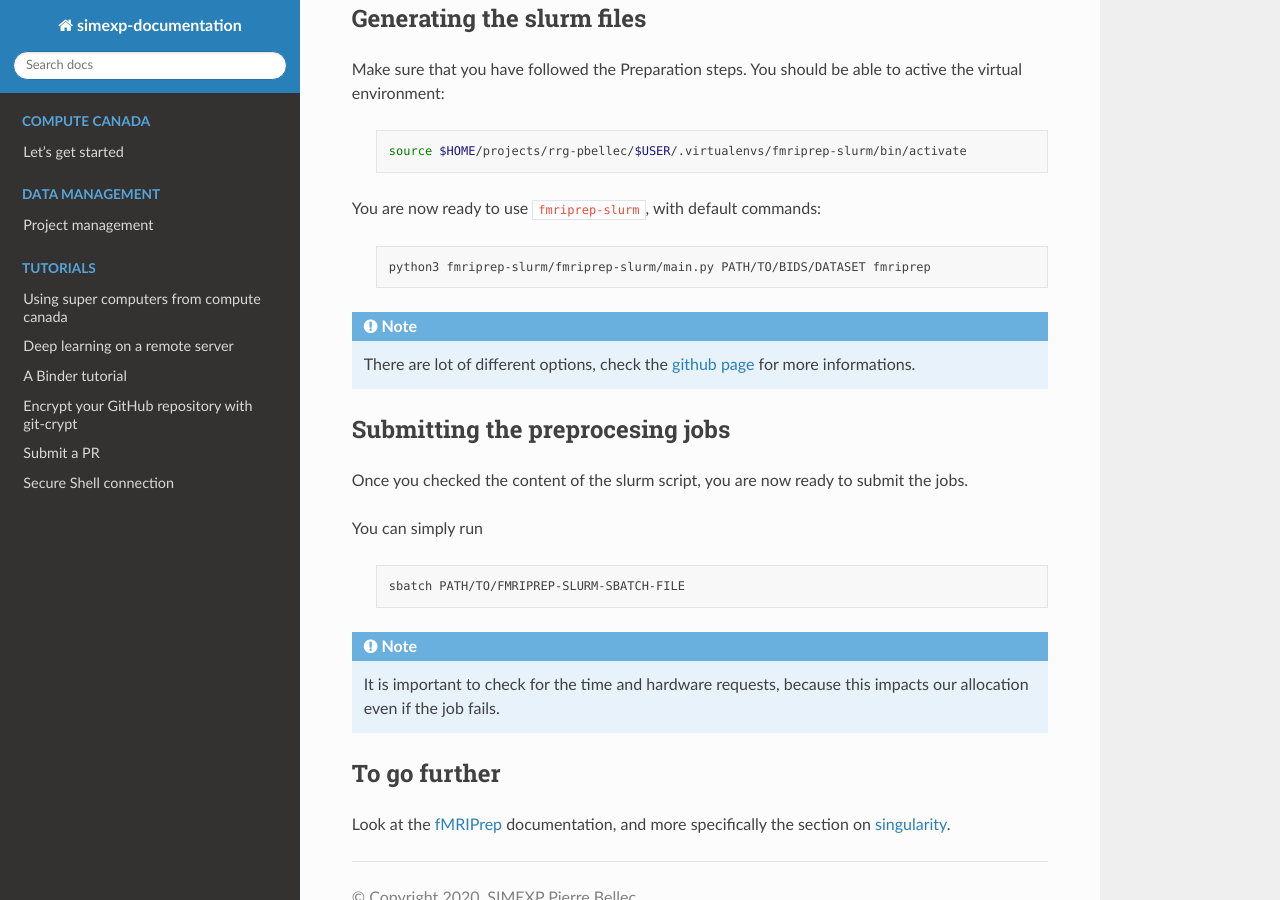
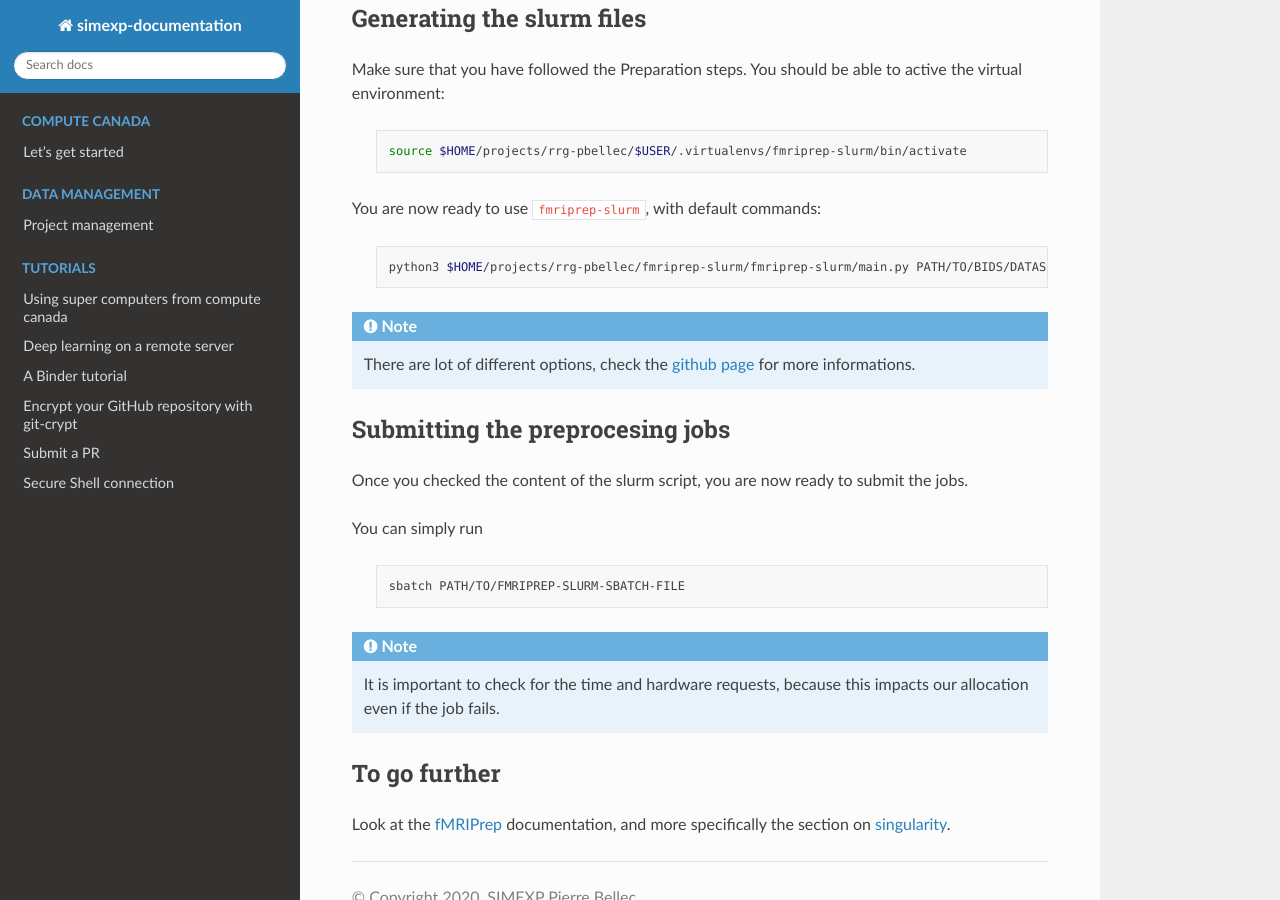
Before and after one commit to SIMEXP/lab-documentation, a Sphinx documentation site: the page built from source/giga_preprocessing/giga_preprocessing.rst, in a window 1280 px wide and 900 px high, scrolled down 1454 px. Built offline with Sphinx 7.4.7 and the Read the Docs theme 2.0.0, drawn with Linux system fonts in a browser that asks for light colours; pages that are not in the unit, such as notebooks, are missing from menus.

Commit message:
updating fmriprep-slurm cmd

```diff
--- a/source/giga_preprocessing/giga_preprocessing.rst
+++ b/source/giga_preprocessing/giga_preprocessing.rst
@@ -76,7 +76,7 @@ You are now ready to use ``fmriprep-slurm``, with default commands:
 
     .. code:: bash
 
-        python3 fmriprep-slurm/fmriprep-slurm/main.py PATH/TO/BIDS/DATASET fmriprep
+        python3 $HOME/projects/rrg-pbellec/fmriprep-slurm/fmriprep-slurm/main.py PATH/TO/BIDS/DATASET fmriprep
 
 .. note::
 
```
